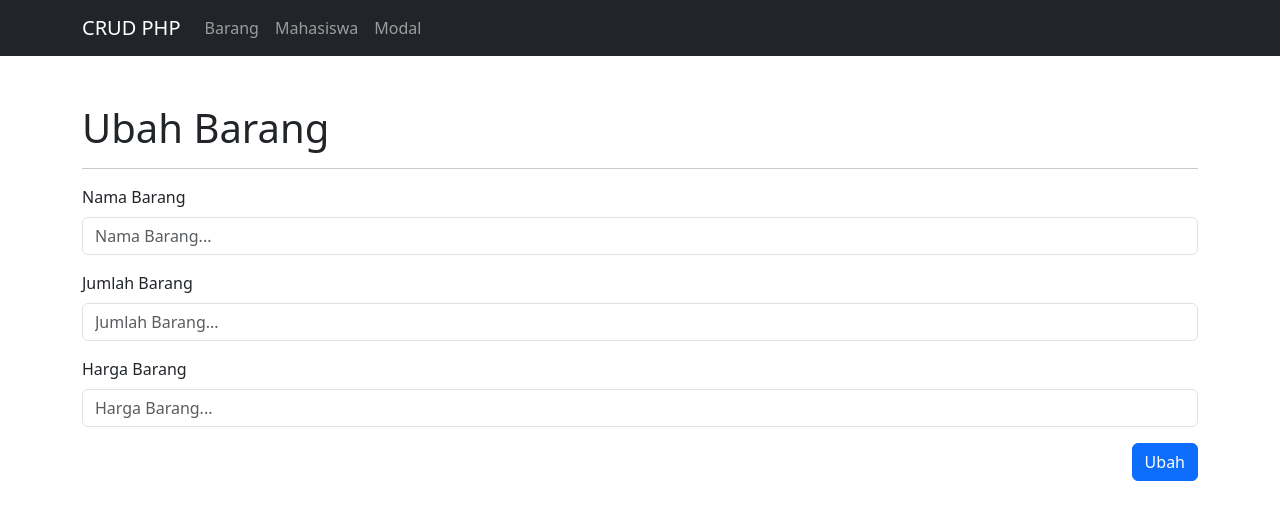
After one commit to Rio-adri/Crud-php, a PHP site: page /ubah-barang.php?id_barang=1 in a window 1280 px wide. The commit adds this page. Shown: the top 520 px of the page. Run offline with PHP 8.4, Linux system fonts and the light colour scheme; data that the repository does not hold is empty.

Commit message:
Mengubah data barang (update)

```diff
--- a/config/controller.php
+++ b/config/controller.php
@@ -31,4 +31,22 @@ function create_barang ($post) {
     return mysqli_affected_rows($db);
 }
 
+// fungsi mengubah data barang
+function update_barang($post) {
+    global $db;
+
+    $id_barang = $post['id_barang'];
+    $nama = $post['nama'];
+    $jumlah = $post['jumlah'];
+    $harga = $post['harga'];
+
+    $query = "UPDATE barang SET nama = '$nama', jumlah = '$jumlah', harga = '$harga' WHERE id_barang = $id_barang";
+
+    mysqli_query($db, $query);
+
+    return mysqli_affected_rows($db);
+
+
+}
+
 ?>
--- a/index.php
+++ b/index.php
@@ -7,7 +7,7 @@
         <h1>Data Barang</h1>
         <hr>
 
-        <a href="form-tambah.php" class="btn btn-primary mb-1">Tambah</a>
+        <a href="tambah-barang.php" class="btn btn-primary mb-1">Tambah</a>
 
         <table class="table table-bordered table-striped mt-3">
             <thead>
@@ -30,7 +30,7 @@
                     <td>Rp<?= number_format($barang['harga'],0,',','.'); ?></td>
                     <td> <?= date('d/m/Y | H:i:s', strtotime($barang['tanggal'])); ?></td>
                     <td width="15%" class="text-center">
-                        <a href="" class="btn btn-warning">Ubah</a>
+                        <a href="ubah-barang.php?id_barang=<?= $barang['id_barang'];?>" class="btn btn-warning">Ubah</a>
                         <a href="" class="btn btn-danger">Hapus</a>
                     </td>
                 </tr>
--- /dev/null
+++ b/ubah-barang.php
@@ -0,0 +1,50 @@
+<?php
+
+include './layout/header.php';
+
+// mengambil id barang dari url
+$id_barang = (int)$_GET['id_barang'];
+
+$barang = select("SELECT * FROM barang WHERE id_barang = $id_barang")[0];
+
+// cek apakah tombol tambah ditekan
+if (isset($_POST['ubah'])) {
+    if (update_barang($_POST) > 0) {
+        echo "<script>
+                alert('Data barang berhasil diubah');
+                document.location.href = 'index.php';
+             </script>";
+    } else {
+        echo "<script>
+                alert('Data barang gagal diubah');
+                document.location.href = 'index.php';
+            </script>";
+    }
+}
+
+?>
+    <div class="container mt-5">
+        <h1>Ubah Barang</h1>
+        <hr>
+        <!-- form -->
+         <form action="" method="post">
+            <input type="hidden" name="id_barang" value = "<?=$barang['id_barang'];?>">
+            <div class="mb-3">
+                <label for="nama" class="form-label">Nama Barang</label>
+                <input type="text" class="form-control" id="nama" name="nama" placeholder="Nama Barang..." value="<?=$barang['nama']?>" required>
+            </div>
+            <div class="mb-3">
+                <label for="jumlah" class="form-label">Jumlah Barang</label>
+                <input type="number" class="form-control" id="jumlah" name="jumlah" placeholder="Jumlah Barang..." value="<?=$barang['jumlah']?>" required>
+            </div>
+            <div class="mb-3">
+                <label for="harga" class="form-label">Harga Barang</label>
+                <input type="number" class="form-control" id="harga" name="harga" placeholder="Harga Barang..." value="<?=$barang['harga']?>" required>
+            </div>
+
+            <button type="submit " name="ubah" class="btn btn-primary " style="float : right;">Ubah</button>
+         </form>
+
+    </div>
+
+<?php include './layout/footer.php' ?>
```
Also changed, not shown: tambah-barang.php (renamed from form-tambah.php).
